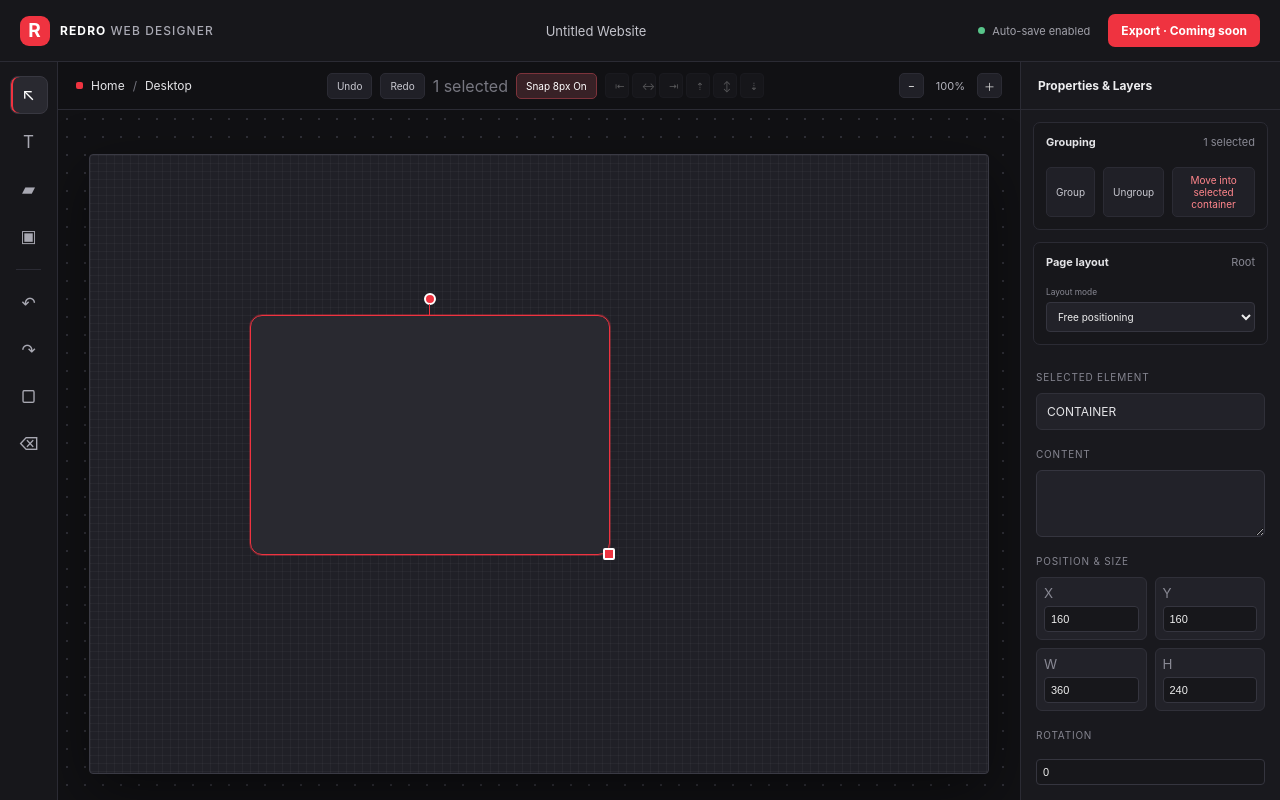
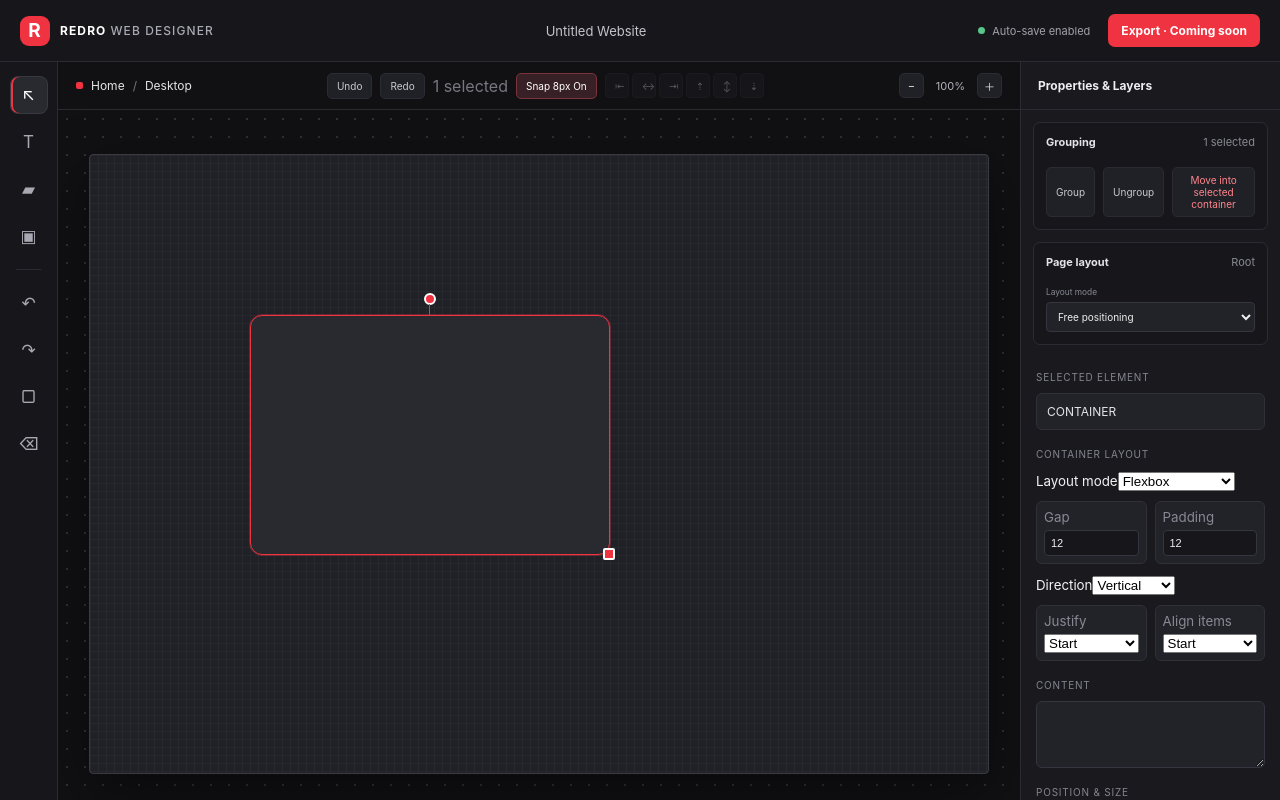
Before and after one commit to mhamedshasho/Redro-web-designer-, a React (Vite) app: page / in a window 1280 px wide. Both pictures are taken after a click on the button "Add container". Shown: the top 800 px of the page. Built offline with nearby package versions, Linux system fonts and the light colour scheme.

Commit message:
Add per-container layout inspector and rendering controls

```diff
--- a/src/App.tsx
+++ b/src/App.tsx
@@ -134,10 +134,12 @@ function CanvasNode({ node, zoom, layoutMode, inheritedLocked = false }: { node:
         background: node.style.backgroundColor,
         borderRadius: node.style.borderRadius,
         display: node.type === "container" ? (node.layout.mode === "grid" ? "grid" : node.layout.mode === "free" ? "block" : "flex") : "flex",
-        flexDirection: node.type === "container" && node.layout.mode === "flex" ? "column" : undefined,
-        gridTemplateColumns: node.type === "container" && node.layout.mode === "grid" ? "repeat(2, minmax(0, 1fr))" : undefined,
-        gap: node.type === "container" ? 12 : undefined,
-        padding: node.type === "container" ? 12 : undefined,
+        flexDirection: node.type === "container" && node.layout.mode === "flex" ? (node.layout.direction ?? "column") : undefined,
+        gridTemplateColumns: node.type === "container" && node.layout.mode === "grid" ? `repeat(${node.layout.columns ?? 2}, minmax(0, 1fr))` : undefined,
+        gap: node.type === "container" ? (node.layout.gap ?? 12) : undefined,
+        padding: node.type === "container" ? (node.layout.padding ?? 12) : undefined,
+        justifyContent: node.type === "container" ? (node.layout.justifyContent === "start" ? "flex-start" : node.layout.justifyContent === "end" ? "flex-end" : node.layout.justifyContent ?? "flex-start") : undefined,
+        alignItems: node.type === "container" ? (node.layout.alignItems === "start" ? "flex-start" : node.layout.alignItems === "end" ? "flex-end" : node.layout.alignItems ?? "flex-start") : undefined,
         transform: `rotate(${node.layout.rotation}deg)`,
       }}
       onPointerDown={handlePointerDown}
@@ -413,6 +415,23 @@ export default function App() {
             <div className="inspector-content">
               <span className="field-label">Selected element</span>
               <div className="selected-type">{selectedNode.type.toUpperCase()}</div>
+              {selectedNode.type === "container" && <>
+                <span className="field-label">Container layout</span>
+                <label><small>Layout mode</small><select value={selectedNode.layout.mode} onFocus={() => useEditorStore.getState().commitHistory()} onChange={(event) => updateNodeLayout(selectedNode.id, { mode: event.target.value as "free" | "flex" | "grid" | "flow" })}><option value="free">Free positioning</option><option value="flex">Flexbox</option><option value="grid">CSS Grid</option><option value="flow">Flow</option></select></label>
+                {selectedNode.layout.mode !== "free" && <>
+                  <div className="property-grid">
+                    <label><small>Gap</small><input type="number" min="0" max="200" value={selectedNode.layout.gap ?? 12} onFocus={() => useEditorStore.getState().commitHistory()} onChange={(event) => updateNodeLayout(selectedNode.id, { gap: Math.max(0, Math.min(200, Number(event.target.value))) })} /></label>
+                    <label><small>Padding</small><input type="number" min="0" max="200" value={selectedNode.layout.padding ?? 12} onFocus={() => useEditorStore.getState().commitHistory()} onChange={(event) => updateNodeLayout(selectedNode.id, { padding: Math.max(0, Math.min(200, Number(event.target.value))) })} /></label>
+                  </div>
+                  {selectedNode.layout.mode === "flex" && <label><small>Direction</small><select value={selectedNode.layout.direction ?? "column"} onFocus={() => useEditorStore.getState().commitHistory()} onChange={(event) => updateNodeLayout(selectedNode.id, { direction: event.target.value as "row" | "column" })}><option value="row">Horizontal</option><option value="column">Vertical</option></select></label>}
+                  {selectedNode.layout.mode === "grid" && <label><small>Columns</small><input type="number" min="1" max="12" value={selectedNode.layout.columns ?? 2} onFocus={() => useEditorStore.getState().commitHistory()} onChange={(event) => updateNodeLayout(selectedNode.id, { columns: Math.max(1, Math.min(12, Number(event.target.value))) })} /></label>}
+                  <div className="property-grid">
+                    <label><small>Justify</small><select value={selectedNode.layout.justifyContent ?? "start"} onFocus={() => useEditorStore.getState().commitHistory()} onChange={(event) => updateNodeLayout(selectedNode.id, { justifyContent: event.target.value as "start" | "center" | "end" | "space-between" | "space-around" })}><option value="start">Start</option><option value="center">Center</option><option value="end">End</option><option value="space-between">Space between</option><option value="space-around">Space around</option></select></label>
+                    <label><small>Align items</small><select value={selectedNode.layout.alignItems ?? "start"} onFocus={() => useEditorStore.getState().commitHistory()} onChange={(event) => updateNodeLayout(selectedNode.id, { alignItems: event.target.value as "start" | "center" | "end" | "stretch" })}><option value="start">Start</option><option value="center">Center</option><option value="end">End</option><option value="stretch">Stretch</option></select></label>
+                  </div>
+                </>}
+              </>}
+
               <span className="field-label">Content</span>
               <textarea
                 value={selectedNode.text}
```
